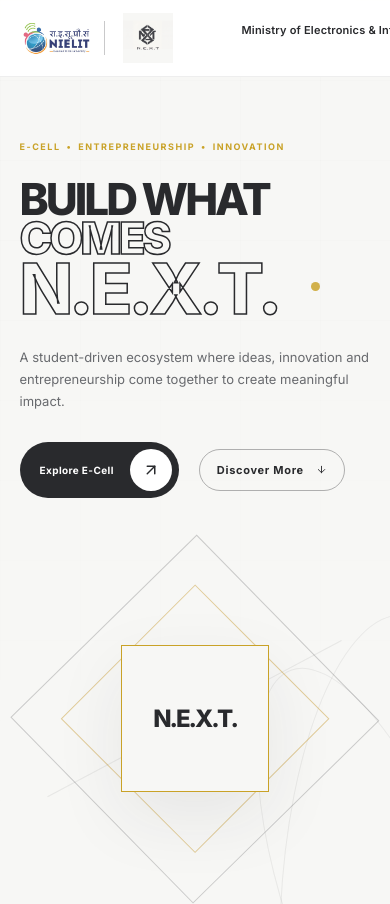
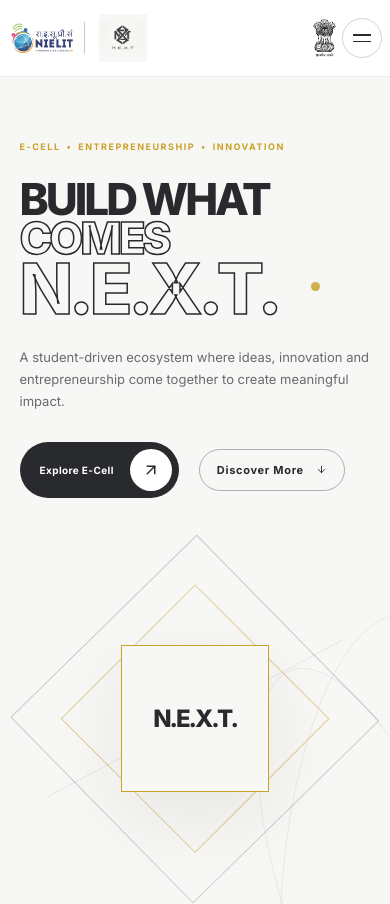
Before and after one commit to Prateek-Dhar-Dwivedi/NIELIT_ECELL, a React (Create React App) app: page / in a window 390 px wide. Shown: the top 904 px of the page. Built offline with nearby package versions, Linux system fonts and the light colour scheme.

Commit message:
Update project

```diff
--- a/src/Styles/Navbar.css
+++ b/src/Styles/Navbar.css
@@ -8,7 +8,6 @@
     left: 0;
 
     width: 100%;
-
     z-index: 1000;
 
     background: rgba(255, 255, 255, 0.92);
@@ -19,25 +18,23 @@
     border-bottom: 1px solid rgba(41, 42, 45, 0.08);
 }
 
+
 /* =========================
    CONTAINER
 ========================= */
 
 .navbar-container {
     width: min(1450px, 94%);
-
     height: 90px;
 
     margin: 0 auto;
 
     display: flex;
-
     align-items: center;
 
-  justify-content: space-between;
+    gap: 20px;
+}
 
-  gap: 40px;
-}
 
 /* =========================
    BRAND
@@ -45,15 +42,17 @@
 
 .navbar-brand {
     display: flex;
-
     align-items: center;
 
-  gap: 18px;
+    gap: 14px;
 
     flex-shrink: 0;
 
     text-decoration: none;
+
+    min-width: max-content;
 }
+
 
 /* =========================
    COLLEGE LOGO
@@ -66,7 +65,10 @@
     object-fit: contain;
 
     display: block;
+
+    flex-shrink: 0;
 }
+
 
 /* =========================
    DIVIDER
@@ -81,6 +83,7 @@
     flex-shrink: 0;
 }
 
+
 /* =========================
    N.E.X.T. LOGO
 ========================= */
@@ -92,7 +95,10 @@
     object-fit: contain;
 
     display: block;
+
+    flex-shrink: 0;
 }
+
 
 /* =========================
    DESKTOP NAVIGATION
@@ -102,13 +108,15 @@
     display: flex;
 
     align-items: center;
-
     justify-content: flex-end;
 
     gap: 32px;
 
     margin-left: auto;
+
+    flex-shrink: 1;
 }
+
 
 /* =========================
    NAV LINKS
@@ -122,7 +130,6 @@
     text-decoration: none;
 
     font-size: 13px;
-
     font-weight: 600;
 
     letter-spacing: 0.2px;
@@ -132,7 +139,10 @@
     transition: color 0.3s ease;
 }
 
-/* Underline */
+
+/* =========================
+   UNDERLINE
+========================= */
 
 .navbar-links a::after {
     content: "";
@@ -155,11 +165,11 @@
         transform 0.35s cubic-bezier(0.22, 1, 0.36, 1);
 }
 
-/* Hover */
 
 .navbar-links a:hover {
     color: var(--next-gold);
 }
+
 
 .navbar-links a:hover::after {
     transform: scaleX(1);
@@ -167,8 +177,81 @@
     transform-origin: left;
 }
 
+
 /* =========================
-   MOBILE MENU BUTTON
+   MEITY BRAND
+========================= */
+
+.meity-brand {
+    display: flex;
+
+    align-items: center;
+
+    gap: 10px;
+
+    margin-left: 10px;
+
+    flex-shrink: 0;
+
+    min-width: max-content;
+}
+
+
+/* =========================
+   MEITY TEXT
+========================= */
+
+.meity-text {
+    display: flex;
+
+    flex-direction: column;
+
+    align-items: flex-end;
+
+    text-align: right;
+
+    color: var(--next-charcoal);
+
+    line-height: 1.3;
+
+    white-space: nowrap;
+}
+
+
+.meity-text span:first-child {
+    font-size: 11px;
+
+    font-weight: 600;
+
+    letter-spacing: 0.2px;
+}
+
+
+.meity-text span:last-child {
+    font-size: 10px;
+
+    margin-top: 2px;
+}
+
+
+/* =========================
+   MEITY EMBLEM
+========================= */
+
+.meity-emblem {
+    width: 38px;
+    height: 52px;
+
+    object-fit: contain;
+
+    display: block;
+
+    flex-shrink: 0;
+}
+
+
+/* =========================
+   MOBILE MENU
 ========================= */
 
 .navbar-menu {
@@ -190,7 +273,6 @@
     flex-shrink: 0;
 
     align-items: center;
-
     justify-content: center;
 
     flex-direction: column;
@@ -202,7 +284,6 @@
     z-index: 1100;
 }
 
-/* Hamburger lines */
 
 .navbar-menu span {
     display: block;
@@ -217,30 +298,34 @@
         opacity 0.3s ease;
 }
 
+
 /* =========================
-   HAMBURGER OPEN STATE
+   HAMBURGER OPEN
 ========================= */
 
 .navbar-menu.open span:first-child {
     transform: translateY(3.25px) rotate(45deg);
 }
 
+
 .navbar-menu.open span:last-child {
     transform: translateY(-3.25px) rotate(-45deg);
 }
 
+
 /* =========================
-   TABLET
+   LARGE TABLET
 ========================= */
 
 @media (max-width: 1200px) {
 
     .navbar-container {
         width: 94%;
+        gap: 15px;
     }
 
     .navbar-links {
-    gap: 22px;
+        gap: 20px;
     }
 
     .navbar-links a {
@@ -254,16 +339,25 @@
     .next-logo {
         width: 82px;
     }
+
+    .meity-text span:first-child {
+        font-size: 10px;
     }
 
+    .meity-text span:last-child {
+        font-size: 9px;
+    }
+}
+
+
 /* =========================
-   SMALL TABLET
+   SMALL DESKTOP / TABLET
 ========================= */
 
-@media (max-width: 1000px) {
+@media (max-width: 1050px) {
 
     .navbar-links {
-    gap: 16px;
+        gap: 14px;
     }
 
     .navbar-links a {
@@ -271,7 +365,7 @@
     }
 
     .navbar-brand {
-    gap: 12px;
+        gap: 10px;
     }
 
     .college-logo {
@@ -281,7 +375,44 @@
     .next-logo {
         width: 75px;
     }
+
+    .meity-brand {
+        margin-left: 5px;
+        gap: 7px;
     }
+
+    .meity-emblem {
+        width: 34px;
+        height: 48px;
+    }
+}
+
+
+/* =================================================
+   IMPORTANT:
+   WHEN SPACE GETS TIGHT
+   HIDE ONLY MEITY TEXT
+   KEEP EMBLEM
+================================================= */
+
+@media (max-width: 950px) {
+
+    .meity-text {
+        display: none;
+    }
+
+    .meity-brand {
+        margin-left: auto;
+    }
+
+    .meity-emblem {
+        width: 36px;
+        height: 50px;
+
+        display: block;
+    }
+}
+
 
 /* =========================
    MOBILE
@@ -289,17 +420,98 @@
 
 @media (max-width: 800px) {
 
+    .navbar-container {
+        height: 76px;
+
+        width: 94%;
+
+        gap: 10px;
+
+        justify-content: space-between;
+    }
+
+
+    /* KEEP BRAND ALWAYS VISIBLE */
+
+    .navbar-brand {
+        gap: 9px;
+
+        flex-shrink: 0;
+    }
+
+
+    /* COLLEGE LOGO */
+
+    .college-logo {
+        width: 78px;
+        height: 54px;
+
+        flex-shrink: 0;
+    }
+
+
+    /* DIVIDER */
+
+    .logo-divider {
+        height: 38px;
+
+        flex-shrink: 0;
+    }
+
+
+    /* N.E.X.T. ALWAYS VISIBLE */
+
+    .next-logo {
+        width: 72px;
+        height: 54px;
+
+        display: block;
+
+        flex-shrink: 0;
+    }
+
+
+    /* ALWAYS KEEP EMBLEM */
+
     .meity-brand {
+        display: flex;
+
+        margin-left: auto;
+
+        flex-shrink: 0;
+    }
+
+
+    .meity-text {
         display: none;
     }
 
-  .navbar-container {
-    height: 76px;
 
-    width: 92%;
+    .meity-emblem {
+        display: block;
+
+        width: 34px;
+        height: 48px;
+
+        object-fit: contain;
+
+        flex-shrink: 0;
     }
 
-  /* Hide desktop links initially */
+
+    /* HAMBURGER */
+
+    .navbar-menu {
+        display: flex;
+
+        width: 44px;
+        height: 44px;
+
+        flex-shrink: 0;
+    }
+
+
+    /* MOBILE NAVIGATION */
 
     .navbar-links {
         position: fixed;
@@ -328,7 +540,8 @@
 
         border-bottom: 1px solid rgba(41, 42, 45, 0.1);
 
-    box-shadow: 0 15px 35px rgba(0, 0, 0, 0.08);
+        box-shadow:
+            0 15px 35px rgba(0, 0, 0, 0.08);
 
         transform: translateY(-120%);
 
@@ -346,7 +559,8 @@
         z-index: 1050;
     }
 
-  /* OPEN MOBILE MENU */
+
+    /* OPEN MENU */
 
     .navbar-links-active {
         transform: translateY(0);
@@ -358,7 +572,8 @@
         pointer-events: auto;
     }
 
-  /* Mobile links */
+
+    /* MOBILE LINKS */
 
     .navbar-links a {
         width: 100%;
@@ -369,45 +584,26 @@
 
         font-weight: 600;
 
-    border-bottom: 1px solid rgba(41, 42, 45, 0.08);
+        border-bottom:
+            1px solid rgba(41, 42, 45, 0.08);
     }
+
 
     .navbar-links a:last-child {
         border-bottom: none;
     }
 
+
     .navbar-links a::after {
         display: none;
     }
 
+
     .navbar-links a:hover {
         color: var(--next-gold);
     }
-
-  /* Hamburger */
-
-  .navbar-menu {
-    display: flex;
 }
 
-  .college-logo {
-    width: 85px;
-    height: 55px;
-  }
-
-  .next-logo {
-    width: 75px;
-    height: 55px;
-  }
-
-  .logo-divider {
-    height: 38px;
-  }
-
-  .navbar-brand {
-    gap: 12px;
-  }
-}
 
 /* =========================
    SMALL MOBILE
@@ -416,31 +612,66 @@
 @media (max-width: 480px) {
 
     .navbar-container {
-    width: 90%;
+        width: 96%;
+
+        gap: 6px;
     }
 
+
     .navbar-brand {
-    gap: 9px;
+        gap: 6px;
     }
 
+
     .college-logo {
-    width: 75px;
-    height: 50px;
+        width: 70px;
+        height: 48px;
     }
 
-  .next-logo {
-    width: 68px;
-    height: 50px;
+
+    .logo-divider {
+        height: 32px;
     }
 
-  .logo-divider {
-    height: 34px;
+
+    /* N.E.X.T. CANNOT DISAPPEAR */
+
+    .next-logo {
+        width: 65px;
+        height: 48px;
+
+        display: block;
+
+        flex-shrink: 0;
     }
 
+
+    /* EMBLEM CANNOT DISAPPEAR */
+
+    .meity-brand {
+        display: flex;
+
+        margin-left: auto;
+
+        flex-shrink: 0;
+    }
+
+
+    .meity-emblem {
+        width: 31px;
+        height: 44px;
+
+        display: block;
+
+        flex-shrink: 0;
+    }
+
+
     .navbar-menu {
-    width: 42px;
-    height: 42px;
+        width: 40px;
+        height: 40px;
     }
+
 
     .navbar-links {
         top: 76px;
@@ -450,56 +681,119 @@
     }
 }
 
+
 /* =========================
-   MEITY BRAND
+   VERY SMALL MOBILE
 ========================= */
 
-.meity-brand {
-  display: flex;
+@media (max-width: 380px) {
 
-  align-items: center;
+    .navbar-container {
+        width: 97%;
 
-  gap: 12px;
+        gap: 4px;
+    }
 
-  margin-left: 20px;
+
+    .navbar-brand {
+        gap: 4px;
+    }
+
+
+    .college-logo {
+        width: 62px;
+        height: 44px;
+    }
+
+
+    .logo-divider {
+        height: 29px;
+    }
+
+
+    /* N.E.X.T. STILL PRESENT */
+
+    .next-logo {
+        width: 58px;
+        height: 44px;
+
+        display: block;
 
         flex-shrink: 0;
     }
 
-.meity-text {
-  display: flex;
 
-  flex-direction: column;
+    /* EMBLEM STILL PRESENT */
 
-  align-items: flex-end;
+    .meity-emblem {
+        width: 28px;
+        height: 41px;
 
-  text-align: right;
+        display: block;
 
-  color: var(--next-charcoal);
-
-  line-height: 1.3;
+        flex-shrink: 0;
     }
 
-.meity-text span:first-child {
-  font-size: 11px;
 
-  font-weight: 600;
-
-  letter-spacing: 0.2px;
+    .navbar-menu {
+        width: 38px;
+        height: 38px;
+    }
 }
 
-.meity-text span:last-child {
-  font-size: 10px;
 
-  margin-top: 2px;
+/* =========================
+   EXTREMELY SMALL
+========================= */
+
+@media (max-width: 340px) {
+
+    /*
+       At this point we reduce sizes,
+       NOT hide the important logos.
+    */
+
+    .navbar-container {
+        width: 98%;
+
+        gap: 2px;
     }
 
-.meity-emblem {
-  width: 38px;
 
-  height: 52px;
+    .navbar-brand {
+        gap: 3px;
+    }
 
-  object-fit: contain;
+
+    .college-logo {
+        width: 56px;
+        height: 40px;
+    }
+
+
+    .logo-divider {
+        height: 26px;
+    }
+
+
+    .next-logo {
+        width: 53px;
+        height: 40px;
 
         display: block;
     }
+
+
+    .meity-emblem {
+        width: 25px;
+        height: 38px;
+
+        display: block;
+    }
+
+
+    .navbar-menu {
+        width: 36px;
+        height: 36px;
+    }
+}
```
Lines whose indentation alone changed are shown as unchanged.
